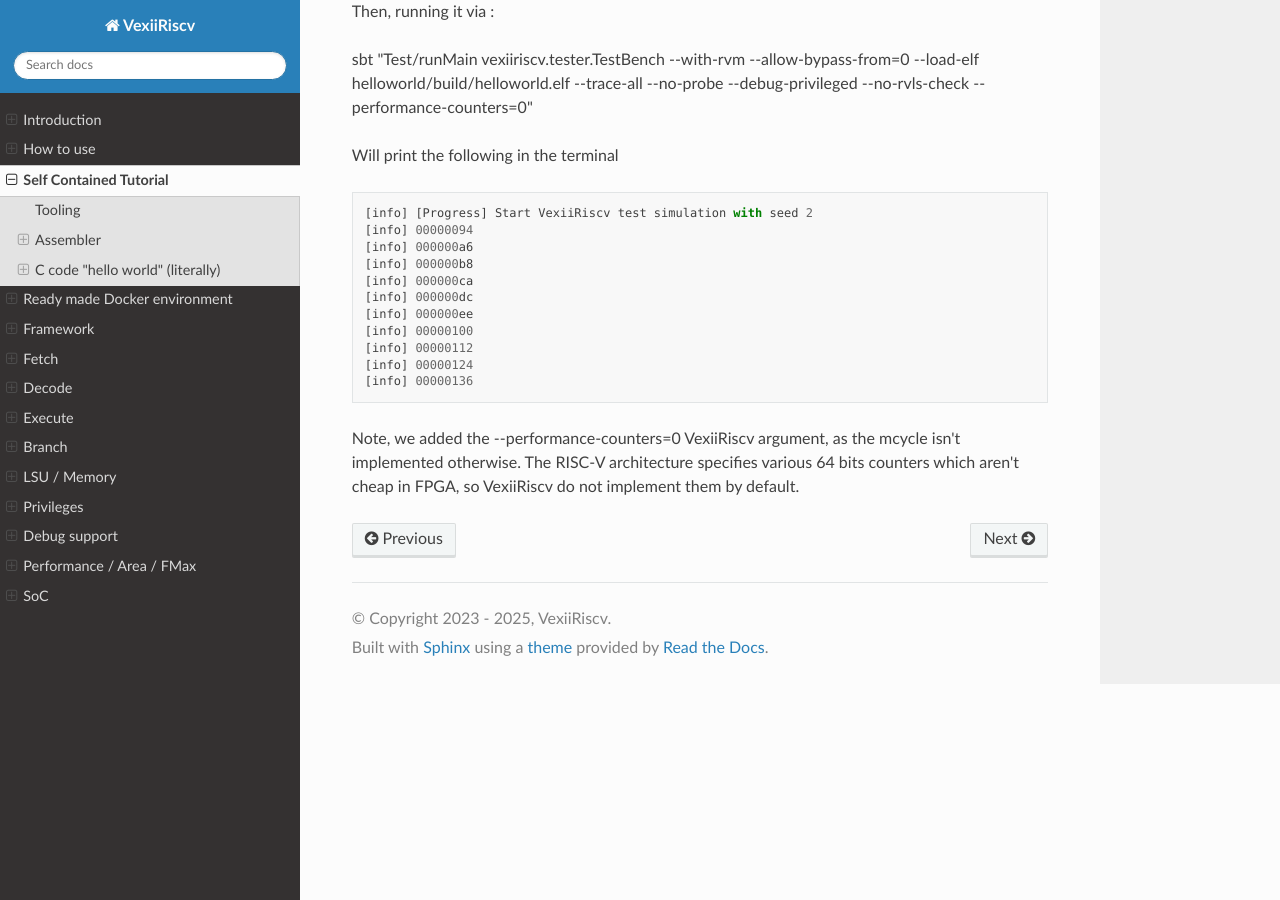
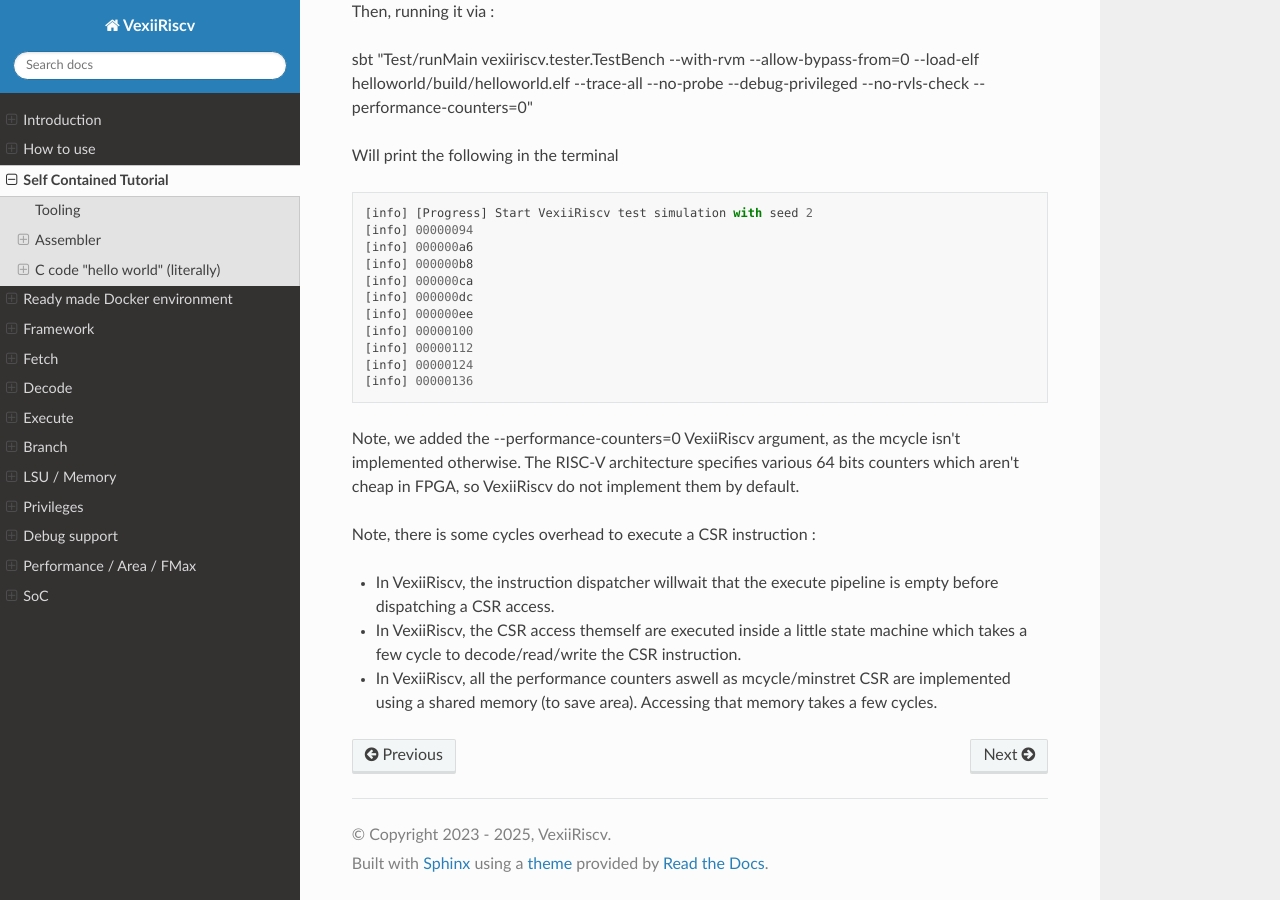
Before and after one commit to SpinalHDL/VexiiRiscv-RTD, a Sphinx documentation site: the page built from source/VexiiRiscv/Tutorial/index.rst, in a window 1280 px wide and 900 px high, scrolled down 18019 px. Built offline with Sphinx 7.4.7 and the Read the Docs theme 3.1.0, drawn with Linux system fonts in a browser that asks for light colours.

Commit message:
Add more details about the CSR access overhead

```diff
--- a/source/VexiiRiscv/Tutorial/index.rst
+++ b/source/VexiiRiscv/Tutorial/index.rst
@@ -749,3 +749,9 @@
 
 Note, we added the --performance-counters=0 VexiiRiscv argument, as the mcycle isn't implemented otherwise.
 The RISC-V architecture specifies various 64 bits counters which aren't cheap in FPGA, so VexiiRiscv do not implement them by default.
+
+Note, there is some cycles overhead to execute a CSR instruction :
+
+- In VexiiRiscv, the instruction dispatcher willwait that the execute pipeline is empty before dispatching a CSR access.
+- In VexiiRiscv, the CSR access themself are executed inside a little state machine which takes a few cycle to decode/read/write the CSR instruction.
+- In VexiiRiscv, all the performance counters aswell as mcycle/minstret CSR are implemented using a shared memory (to save area). Accessing that memory takes a few cycles.
```
